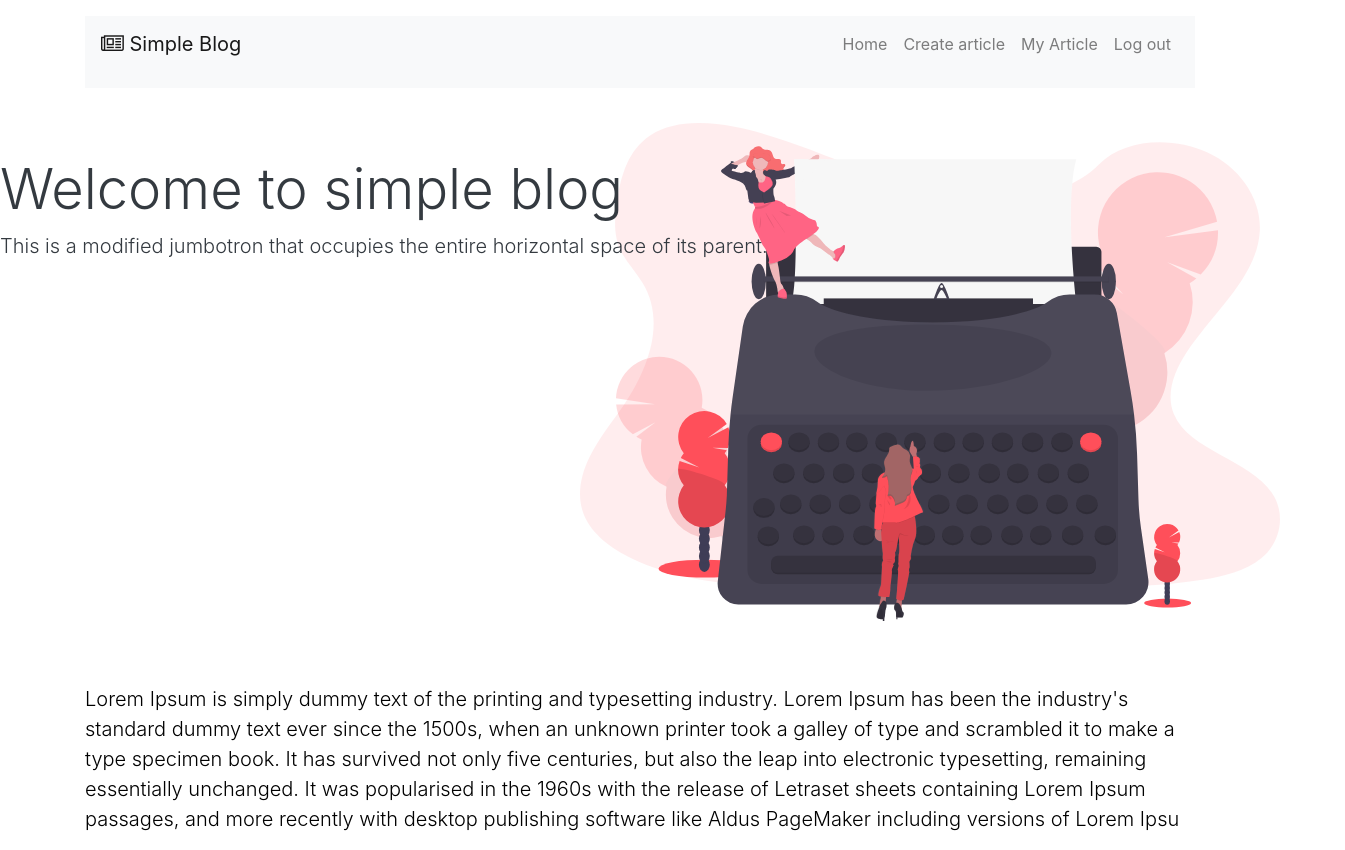
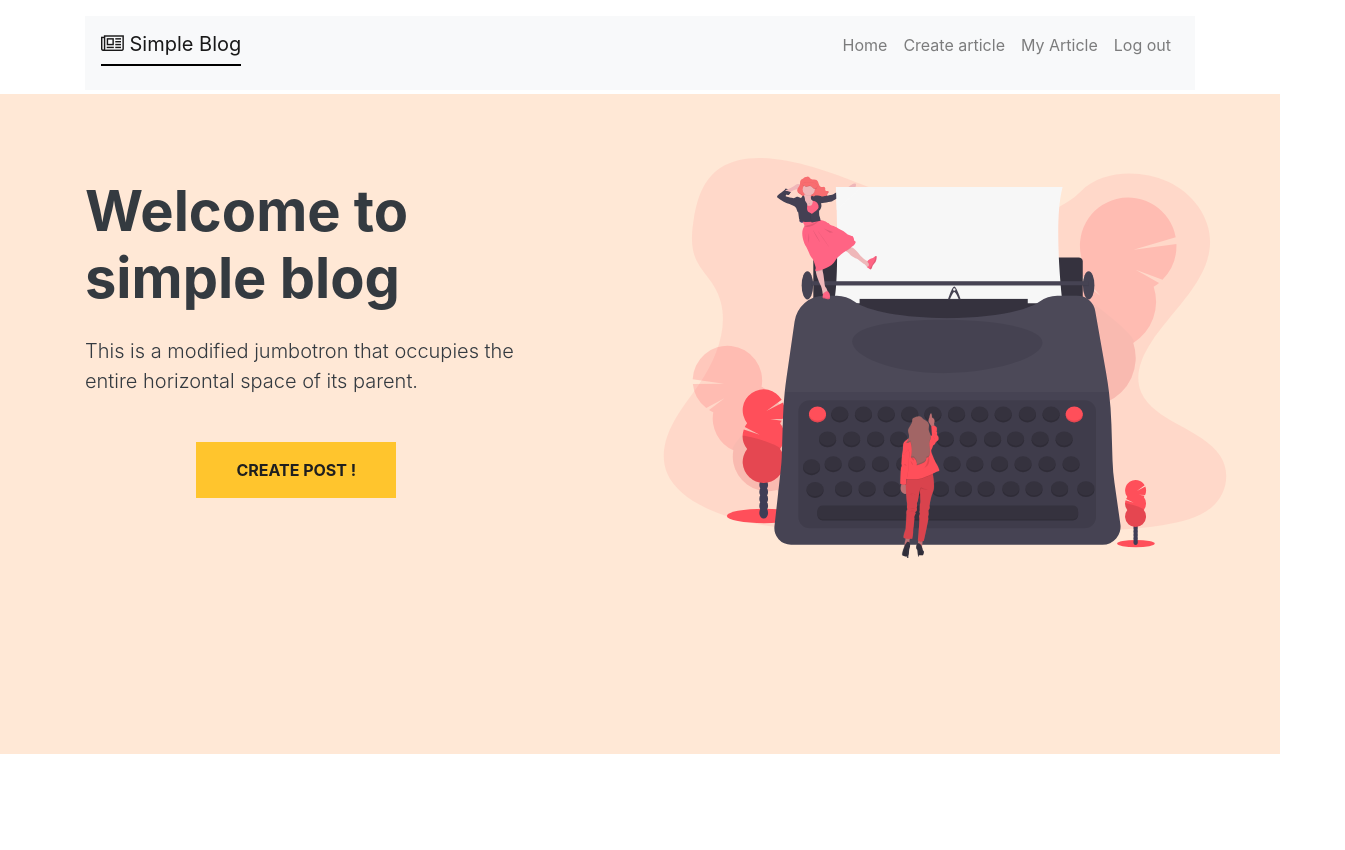
Before and after one commit to akbariyansyah/simple-blog-fe, a React (Create React App) app: page /article/1 in a window 1280 px wide. Shown: the whole page, 1345 px wide, since content can reach past the window. After the commit the page ends 800 px from the top, so only its background shows below. Built offline with nearby package versions, Linux system fonts and the light colour scheme.

Commit message:
-styled the welcome jumbotron

```diff
--- a/src/App.css
+++ b/src/App.css
@@ -10,10 +10,39 @@ body {
 
 }
 #jumbotron {
-  background: url(../src/assets/images/typewriter.svg);
-  background-size: 700px;
-  background-repeat: no-repeat;
-  background-position: right;
+  background-color: #ffe8d6;
   color: #343A40;
-  height: 560px;
+  height: 660px;
 }
+.welcome-button {
+  font-weight: bold;
+  color: #1f1f1f;
+  background-color: #FFC52D;
+  margin-top: 30px;
+  outline: 0;
+  border: 0;
+  width: 25vh;
+  height: 7vh;
+  margin-left: 25%;
+}
+.welcome-button:hover {
+  background-color: #ffc524;
+
+}
+.left {
+  margin: 20px auto;
+  width: 400px;
+  height: 300px;
+  text-align: left;
+  /* background-color: red; */
+}
+.right img {
+  margin-left: 0;
+  width: 800px;
+  height: 400px;
+  /* background-color: royalblue; */
+}
+.right {
+  padding-left: 0;
+
+}
--- a/src/components/pages/home/Header.js
+++ b/src/components/pages/home/Header.js
@@ -1,23 +1,38 @@
 import React from 'react'
 import '../../../App.css'
+import image from '../../../assets/images/typewriter.svg'
 function header() {
     return (
         // <div className="container">
         <div className="row">
             <div className="col-lg-12">
                 <div class="jumbotron jumbotron-fluid" id="jumbotron">
-                    {/* <div class="container"> */}
-                        <h1 class="display-4">Welcome to simple blog</h1>
-                        <p class="lead">This is a modified jumbotron that occupies the entire horizontal space of its parent.</p>
-                    {/* </div> */}
+                    <div className="container">
+                    <div className="row">
+                        <div className="col-lg-5 left">
+                            <h1 style={{fontWeight:"bold"}} class="display-4 mb-4">Welcome to simple blog</h1>
+                            <p class="lead mt-4">This is a modified jumbotron that occupies the entire horizontal space of its parent.</p>
+                            <button className="welcome-button">CREATE POST !</button>
+                        </div>
+                        <div className="d-none d-lg-block col-lg-7 right">
+                           <img src={image}/>
+                        </div>
+                    </div>
+                </div>
+
                 </div>
             </div>
             <div className="col-lg-12">
-            <div class="container">
-                        <p class="lead">
-                        Lorem Ipsum is simply dummy text of the printing and typesetting industry. Lorem Ipsum has been the industry's standard dummy text ever since the 1500s, when an unknown printer took a galley of type and scrambled it to make a type specimen book. It has survived not only five centuries, but also the leap into electronic typesetting, remaining essentially unchanged. It was popularised in the 1960s with the release of Letraset sheets containing Lorem Ipsum passages, and more recently with desktop publishing software like Aldus PageMaker including versions of Lorem Ipsu
-                        </p>
+                <div class="container">
+                    <div className="row">
+                        <div className="col-lg-6">
+
+                        </div>
+                        <div className="col-lg-6">
+
+                        </div>
                     </div>
+                </div>
             </div>
         </div >
         // </div>
--- a/src/components/pages/home/Nav.js
+++ b/src/components/pages/home/Nav.js
@@ -5,7 +5,7 @@ function Nav(match) {
     return (
         <div className="container">
         <nav class="navbar mt-3 mb-1 navbar-expand-lg navbar-light bg-light">
-            <p class="navbar-brand"><i class="fa fa-newspaper-o" aria-hidden="true"></i> Simple Blog </p>
+            <p class="navbar-brand" style={{borderBottom:"2px solid black"}}><i class="fa fa-newspaper-o" aria-hidden="true"></i> Simple Blog </p>
             <button class="navbar-toggler" type="button" data-toggle="collapse" data-target="#navbarNav" aria-controls="navbarNav" aria-expanded="false" aria-label="Toggle navigation">
                 <span class="navbar-toggler-icon"></span>
             </button>
```
Also changed, not shown: src/assets/images/undraw_typewriter.png (added).
